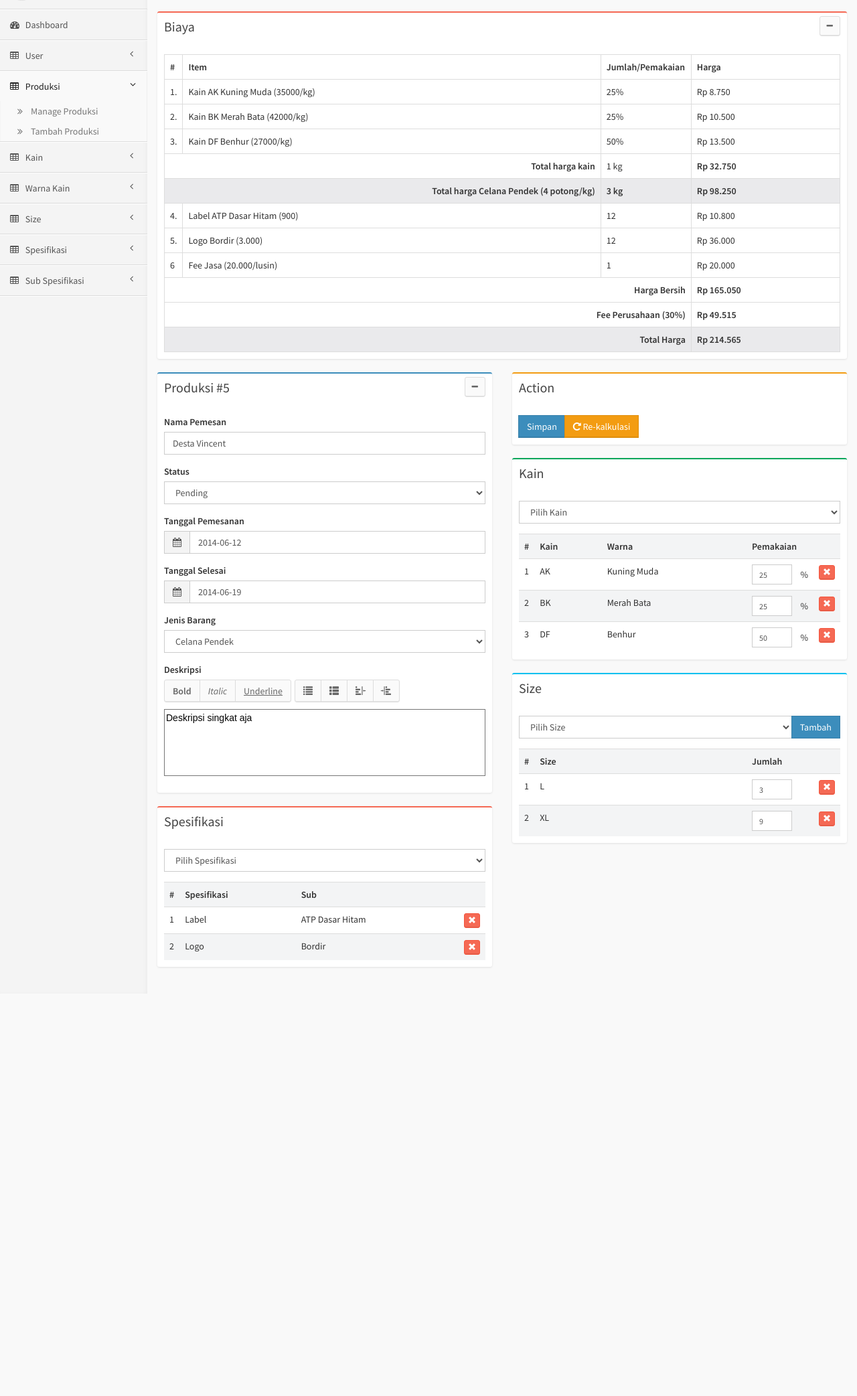
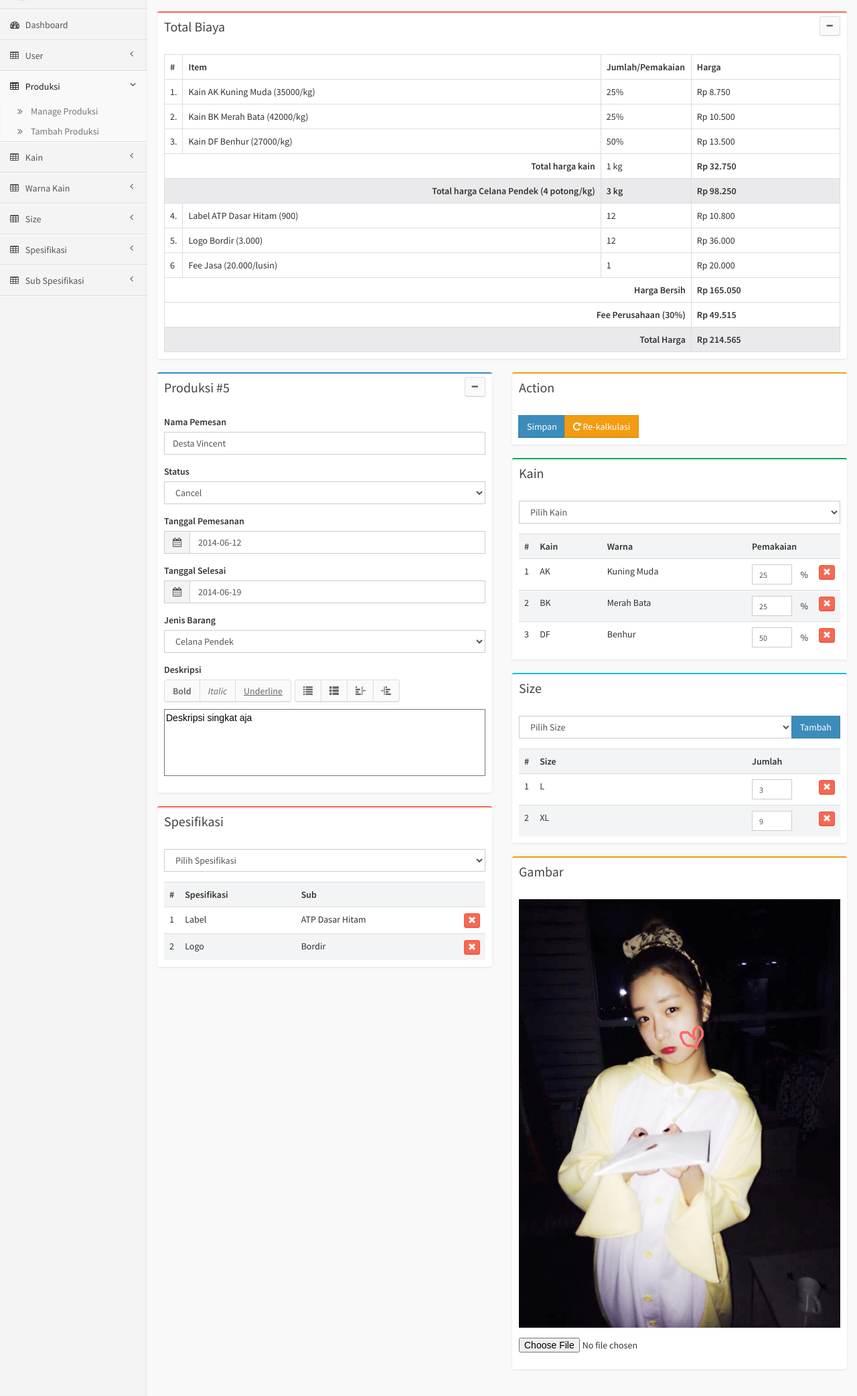
Before and after one commit to alvioleegia/aplikasi_garment, a PHP site: page /aplikasi_garment/page/produksi/edit.php?id=5 in a window 1280 px wide. Shown: the part 104-2189 px from the top of the page at 67% size. Before the commit the page ends 1588 px from the top, so only its background shows below. Run offline with PHP 8.4, Linux system fonts and the light colour scheme; a user stored in the database is signed in; data comes from the database, SQL or seed files in the repository.

Commit message:
Implement image edit

```diff
--- a/page/produksi/edit.php
+++ b/page/produksi/edit.php
@@ -21,13 +21,13 @@
         $sql = mysql_query("SELECT * FROM produksi WHERE id_produksi=$id");
         $data = mysql_fetch_array($sql);
     ?>
-	<form role="form" action="proses_edit.php" method="post" id="form_input">
+	<form role="form" action="proses_edit.php" method="post" id="form_input" enctype="multipart/form-data">
 		<div class="row">
             <?php if($_SESSION['level'] == 1 || $_SESSION['level'] == 2): ?>
                 <div class="col-md-12">
                     <div class="box box-danger">
                         <div class="box-header">
-                            <h3 class="box-title">Biaya</h3>
+                            <h3 class="box-title">Total Biaya</h3>
                             <div class="box-tools pull-right">
                                 <a class="btn btn-default btn-sm" data-widget="collapse" data-toggle="tooltip" title="" data-original-title="Collapse"><i class="fa fa-minus"></i></a>
                             </div>
@@ -206,15 +206,15 @@
                             <div class="form-group">
                                 <label>Status</label>
                                 <select name="fm[status]" class="form-control " id="jenis_barang" required>
-                                    <option value="0">Pending</option>
+                                    <option value="0" <?php if($data['status'] == 0) echo 'selected'; ?>>Pending</option>
 
-                                    <option value="2">Ready</option>
-                                    <option value="3">Uang muka</option>
-                                    <option value="4">Produksi</option>
-                                    <option value="5">Pelunasan</option>
-                                    <option value="6">Lunas</option>
+                                    <option value="2" <?php if($data['status'] == 2) echo 'selected'; ?>>Ready</option>
+                                    <option value="3" <?php if($data['status'] == 3) echo 'selected'; ?>>Uang muka</option>
+                                    <option value="4" <?php if($data['status'] == 4) echo 'selected'; ?>>Produksi</option>
+                                    <option value="5" <?php if($data['status'] == 5) echo 'selected'; ?>>Pelunasan</option>
+                                    <option value="6" <?php if($data['status'] == 6) echo 'selected'; ?>>Lunas</option>
 
-                                    <option value="7">Cancel</option>
+                                    <option value="1" <?php if($data['status'] == 1) echo 'selected'; ?>>Cancel</option>
                                 </select>
                             </div>
                         <?php endif; ?>
@@ -443,6 +443,22 @@
                         </table>
 					</div>
 				</div>
+
+                <div class="box box-warning">
+                    <div class="box-header">
+                        <h3 class="box-title">Gambar</h3>
+                    </div>
+                    <div class="box-body">
+                        <?php if($data['gambar']): ?>
+                            <div class="form-group">
+                                <img class="img-responsive" src="<?php echo DOMAIN; ?>/images/produksi/<?php echo $data['gambar']; ?>">
+                            </div>
+                        <?php endif; ?>
+                        <div class="form-group">
+                            <input type="file" name="fm[gambar]">
+                        </div>
+                    </div>
+                </div>
 			</div>
 		</div>
 	</form>
```
Also changed, not shown: page/produksi/proses_edit.php (+31 -0 lines), images/produksi/20140612192917-After School - Dress to kill.jpg (added), images/produksi/20140612193152-140314 KBS Yoo Hee Yeol's Sketchbook - SNSD - Mr.Mr+ Goodbye + Kissing You Cut.ts_snapshot_08.59_[2014.03.18_19.12.49].jpg (added), images/produksi/20140612193341-143199-girls-day-121117-minahs-selca.jpg (added).
